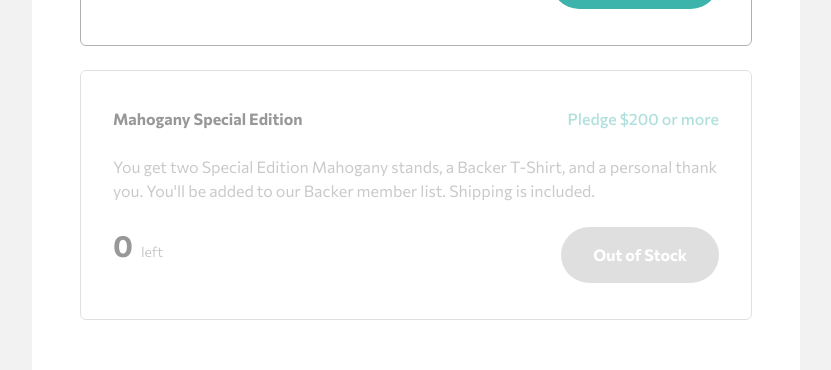
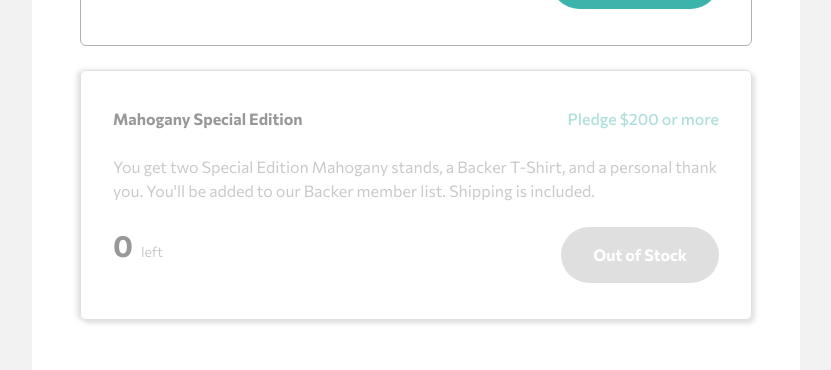
Before and after one commit to kennyputman/crowdfunding-product-page, a React (Create React App) app: page / in a window 1280 px wide. Shown: the part 1612-1982 px from the top of the page, without its empty margins (224-1055 px from the left). Built offline with nearby package versions, Linux system fonts and the light colour scheme.

Commit message:
box shadowing

```diff
--- a/src/components/PledgeCard.tsx
+++ b/src/components/PledgeCard.tsx
@@ -7,7 +7,11 @@ type PledgeCardProps = {
 };
 
 export const PledgeCard = (props: PledgeCardProps) => {
-  const filled = props.pledge.left === 0 ? { opacity: 0.4 } : {};
+  const filledStyle = {
+    opacity: 0.4,
+    boxShadow: "3px 3px 5px #b1b1b1, -3px 0 5px #b1b1b1",
+  };
+  const filled = props.pledge.left === 0 ? filledStyle : {};
 
   const InStockButton = () => {
     return (
--- a/src/modal/BackProjectModal.tsx
+++ b/src/modal/BackProjectModal.tsx
@@ -41,7 +41,6 @@ const BackProjectModal = (props: ProjectModalProps) =>
               <p className="mb-8 text-dark-gray">
                 Want to support us in brining {props.title} out in this world?
               </p>
-
               {props.pledges.map((pledge) => (
                 <ModalPledgeCard pledge={pledge}></ModalPledgeCard>
               ))}
```
